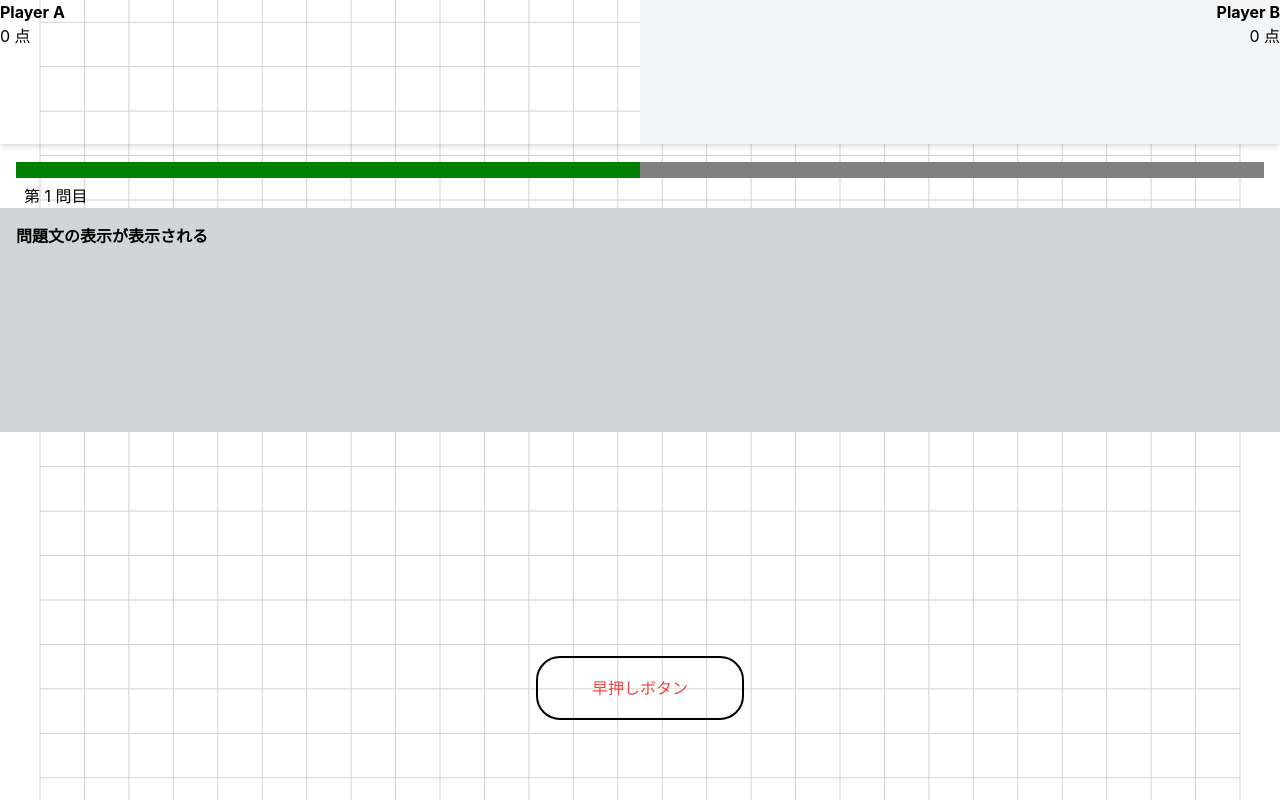
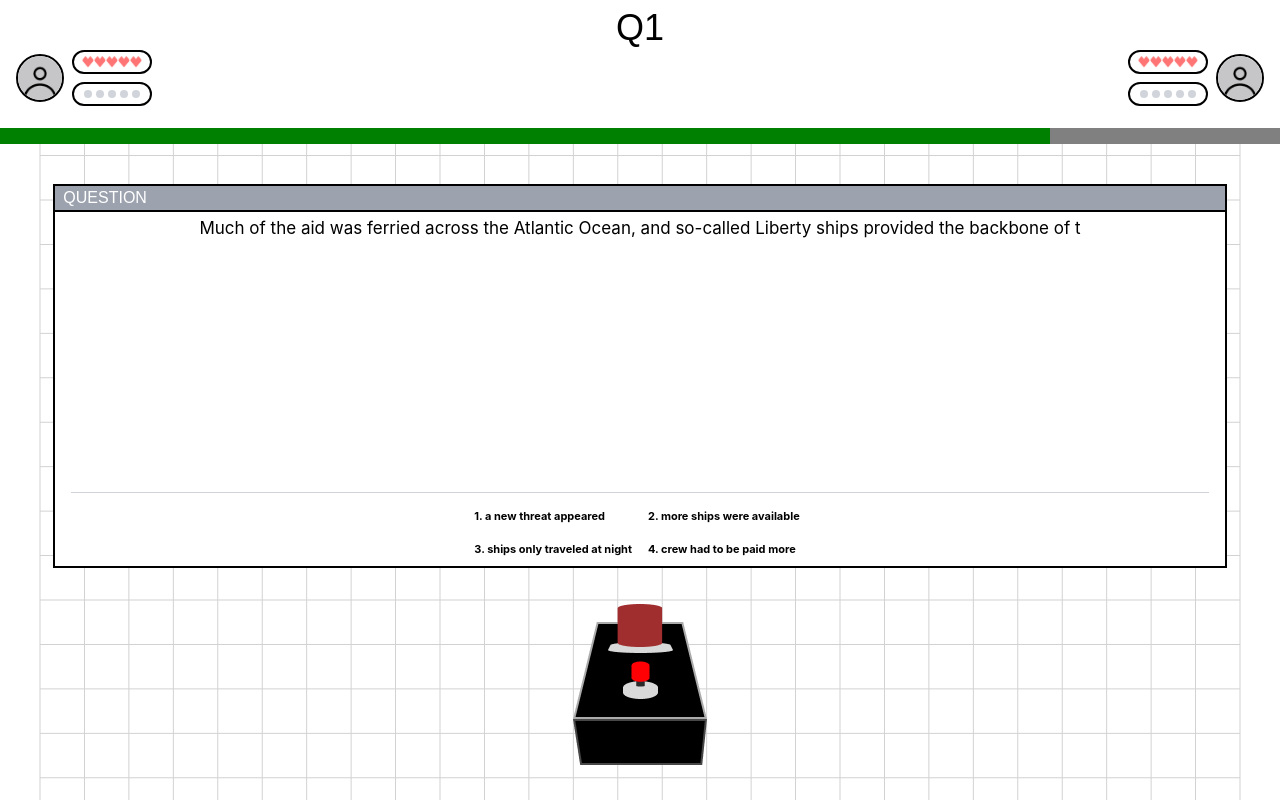
Before and after one commit to Kazu-1024/kazuyoshi-temp-, a React (Create React App) app: page /InGame in a window 1280 px wide. Built offline with nearby package versions, Linux system fonts and the light colour scheme; the HTML template or start-up script is replaced by a standard one.

Commit message:
add: InGame compornent

```diff
--- a/src/components/inGame/InGame.jsx
+++ b/src/components/inGame/InGame.jsx
@@ -1,79 +1,235 @@
-import React, {useState} from 'react'
+import React, {useState,useEffect} from 'react'
+import Choices from './Choices';
+import defaultIcon from '../../assets/images/defaultIcon.png';
+import Button from '../../assets/images/Button.png';
+import heart from '../../assets/images/heart.png';
 
 const InGame = () => {
+  // 対戦中のスコアを管理する変数
   const [scoreA, setScoreA] = useState(0);
   const [scoreB, setScoreB] = useState(0);
-  const [timeLeft, setTimeLeft] = useState(50);
-  const [showChoices, setShowChoices] = useState(false);
-  const [currentQuestion, setCurrentQuestion] = useState(1);
-  const [choices, setChoices] = useState(['選択肢1', '選択肢2', '選択肢3', '選択肢4']);
+  // プレイヤーの残機
+  const [hpA, setHpA] = useState(5);
+  const [hpB, setHpB] = useState(5);
 
-  const handleFastBtn = () => {
-    setShowChoices(true);
+  const [timeLeft, setTimeLeft] = useState(100);  // 問題ごとの残り時間
+  const [showChoices, setShowChoices] = useState(false);  // 問題選択肢の表示/非表示
+  const [selectedChoice, setSelectedChoice] = useState(null); // 選択された解答を保持
+  const [currentQuestion, setCurrentQuestion] = useState(1);  // 現在の問題番号
+  const [isPaused, setIsPaused] = useState(false);  // タイマーの停止/開始の制御
+  const [answerPhase, setAnswerPhase] = useState(false);
+
+  // テキストの表示、タイマーを管理するためのRef
+  const displayTextTimerRef = React.useRef(null);
+  const timerIntervalRef = React.useRef(null);
+
+  // 問題文の表示用
+  const [displayText, setDisplayText] = useState("");
+
+  // サンプル問題のデータ
+  const sampleQuestion = {
+    questionText:
+    'Much of the aid was ferried across the Atlantic Ocean, and so-called Liberty ships provided the backbone of this effort. Thanks to technological improvements, crossing the often-rough Atlantic had generally become a less dangerous prospect for ships in the 1940s than it had been just a few decades earlier. In wartime, however, (       ). Liberty ships were slow, and German submarines patrolled Atlantic waters. Attacks were a constant worry, and some ships along with their crews were lost.',
+    choices: [
+    'a new threat appeared',
+    'more ships were available',
+    'ships only traveled at night',
+    'crew had to be paid more',
+    ],
+    correctAnswer: 'a new threat appeared',
+  };
+
+  // 文字を一文字ずつ表示
+  useEffect(() => {
+    if (!isPaused) {
+      displayTextTimerRef.current = setInterval(() => {
+        setDisplayText((prev) => {
+          const nextIndex = prev.length;
+          if (nextIndex < sampleQuestion.questionText.length) {
+            return prev + sampleQuestion.questionText[nextIndex];
+          } else {
+            clearInterval(displayTextTimerRef.current);
+            return prev;
+          }
+        });
+      }, 50);
+    } else {
+      clearInterval(displayTextTimerRef.current);  // isPausedがtrueの場合は停止
+    }
+
+    return () => clearInterval(displayTextTimerRef.current);
+  }, [isPaused, sampleQuestion.questionText]);
+
+  // タイマー
+  useEffect(() => {
+    if (!isPaused) {
+      timerIntervalRef.current = setInterval(() => {
+        setTimeLeft((prevTime) => (prevTime <= 0 ? 0 : prevTime - 1));
+      }, 300);
+    } else {
+      clearInterval(timerIntervalRef.current);  // isPausedがtrueの場合は停止
+    }
+
+    return () => clearInterval(timerIntervalRef.current);
+  }, [isPaused]);
+
+  // 早押しボタンがクリックされたときの処理
+  const handlePlayerClick = () => {
+    setIsPaused(true);  // タイマーを停止
+    clearInterval(displayTextTimerRef.current);  // テキスト表示タイマーを停止
+    clearInterval(timerIntervalRef.current);  //対戦中のタイマーを停止
+    setAnswerPhase(true); //解答フェーズに移行
+;   setShowChoices(true); // 選択肢を表示
   }
 
-  //サンプルのための変数
-  const correctChoices = ['選択肢1']
+  // 解答選択時の処理
+  const handleChoiceSelect = (choice) => {
+    setSelectedChoice(choice);  // 選択した解答をセット
+    setShowChoices(false); // 選択肢を非表示
+
+    // とりあえずプレイヤーAの加点処理
+    // ここらへんはバックでやると思う
+    const isCorrect = choice === sampleQuestion.correctAnswer;
+    setScoreA(isCorrect ? scoreA + 1 : scoreA);
+    setCurrentQuestion(isCorrect ? currentQuestion + 1 : currentQuestion);
+    setIsPaused(false);
+  };
+
+  // 解答の残り時間がなくなった場合
+  const handleTimeOut = () => {
+    setShowChoices(false); // 選択肢を非表示
+    setIsPaused(false); // タイマー再開
+    setAnswerPhase(false); // 解答フェーズを終了
+  };
+
+  const renderHpDots = (hp, isPlayerB = false) => {
+    // HP表示用の配列を作成
+    const hpArray = Array.from({ length: 5 });
+
+    return hpArray.map((_, index) => {
+      const displayOrder = isPlayerB ? hpArray.length - 1 - index : index; // Bは逆順でひょじ
+      return (
+        <span
+          key={index}
+          className={`relative w-3 h-3 ${displayOrder < hp ? '' : ''}`}
+        >
+          {displayOrder < hp ? (
+            <img src={heart} alt="heart" className="w-full h-full" />
+          ) : (
+            <div className="absolute inset-0 m-auto w-1 h-1 rounded-full bg-black" />
+          )}
+        </span>
+      );
+    });
+  };
+
+
+  const renderScoreDots = (score, isPlayerB = false) => {
+    // スコア表示用の配列を作成
+    const scoreArray = Array.from({ length: 5 });
+
+    return scoreArray.map((_, index) => {
+      const displayOrder = isPlayerB ? scoreArray.length - 1 - index : index; // Bは逆順で表示
+      return (
+        <span
+          key={index}
+          className={`relative w-3 h-3 ${displayOrder < score ? "" : ""}`}
+        >
+          {displayOrder < score ? (
+            <div className="absolute inset-0 m-auto w-2 h-2 rounded-full bg-black" />
+          ) : (
+            <div className="absolute inset-0 m-auto w-2 h-2 rounded-full bg-gray-300" />
+          )}
+        </span>
+      )
+    })
+  };
 
 
   return (
     <>
-      <div className="flex flex-col h-full">
+      <div className="relative flex flex-col h-full">
+        {showChoices && (
+          <div className="absolute inset-0 bg-gray-500 bg-opacity-50 z-20" />
+        )}
         {/*　対戦者の情報を表示 */}
-        <div className="flex w-full grid-cols-2 shadow-md min-h-36">
+        <div className="flex w-full grid-cols-2 shadow-md h-32 bg-white z-10">
             {/* player A */}
-            <div className="w-full">
-              <image src="#" alt="player A Icon" className="w-12 h-12 rounded-full" />
-              <h3 className="font-bold">Player A</h3>
-              <p className="">{scoreA} 点</p>
+            <div className="w-full flex items-center mt-7">
+              <div className="flex items-center w-5/6 h-2/3 pl-2 ml-2">
+                <img src={defaultIcon} alt="player A Icon" className="w-12 h-12 rounded-full mr-2 border-2 border-black" />
+                <div className="flex flex-col">
+                <div className="flex border-2 rounded-3xl border-black px-2 py-1">{renderHpDots(hpA)}</div>
+                <div className="flex border-2 rounded-3xl border-black px-2 py-1 mt-2">{renderScoreDots(scoreA)}</div>
+                </div>
+              </div>
             </div>
             {/* player B */}
-            <div className="w-full bg-gray-100 text-right">
-              <image src="#" alt="player B Icon" className="w-12 h-12 rounded-full" />
-              <h3 className="font-bold">Player B</h3>
-              <p className="">{scoreB} 点</p>
+            <div className="w-full flex items-center justify-end mt-7">
+              <div className="flex items-center w-5/6 h-2/3 pr-2 mr-2">
+                {/* スコアとHPを右寄せ */}
+                <div className="flex flex-col items-end ml-auto">
+                  <div className="flex border-2 rounded-3xl border-black px-2 py-1">{renderHpDots(hpB, true)}</div> {/* BのHPは逆順 */}
+                  <div className="flex border-2 rounded-3xl border-black px-2 py-1 mt-2">{renderScoreDots(scoreB, true)}</div>
+                </div>
+                {/* アイコンはそのまま右端 */}
+                <img src={defaultIcon} alt="player B Icon" className="w-12 h-12 rounded-full ml-2 border-2 border-black" />
+               </div>
+            </div>
+
+            {/* 現在の問題数 */}
+            <div className="absolute right-0 left-0 mx-auto w-full text-center mt-2">
+              <p className="font-kdam text-4xl">Q{currentQuestion}</p>
             </div>
         </div>
 
         {/* 問題のタイムバー */}
-        <div className="w-full pt-4 px-4">
-          <progress value={timeLeft} max="100" className="w-full h-4 bg-gray-300 rounded-full">{timeLeft}%</progress>
-        </div>
-
-        {/* 現在の問題数 */}
-        <div className="w-full text-left pl-6">
-          第 {currentQuestion} 問目
-        </div>
+        <progress value={timeLeft} max="100" className="w-full h-4 z-10">{timeLeft}%</progress>
 
         {/* 問題文のテキスト表示 */}
-        <div id="showQuestions" className="w-full p-4 h-56 bg-gray-300">
-          <p className="font-bold">問題文の表示が表示される</p>
+        <div className="w-11/12 h-[48dvh] mt-10 mx-auto border-2 border-black bg-white z-20">
+          <p className="font-iceland pl-2 text-white bg-gray-400 border-b-2 border-black">QUESTION</p>
+          {/* 問題文表示エリア */}
+          <div className="flex flex-col items-center justify-center">
+            <div className="h-[35dvh] pt-1 px-3 text-[17px] overflow-y-scroll">
+              {displayText}
+            </div>
+            {/* 中央線 */}
+            <div className="relative w-full mb-4">
+              <div className="absolute inset-x-4 border-t border-gray-300" />
+            </div>
+            {/* 解答の選択肢を表示 */}
+            <div className="grid grid-cols-2 gap-4 text-[11px] font-inter font-bold">
+              {sampleQuestion.choices.map((choice, index) => (
+                <div key={index} className="">
+                  {index + 1}. {choice}
+                </div>
+              ))}
+            </div>
+          </div>
         </div>
 
         {/* 早押しボタン、問題の選択肢、解説の表示エリア（早押しボタンが押されたら問題の選択肢の表示、問題が解かれたら、解説の表示） */}
-        <div className="flex flex-col flex-grow w-full">
+        <div className="flex flex-col flex-grow w-full relative items-center">
           {/* 選択肢の表示 */}
           {showChoices && (
-            <div className="pt-10 grid grid-cols-2 gap-4">
-              {choices.map((choice, index) => (
-                <button
-                  key={index}
-                  className="border rounded-lg py-2 bg-white shadow-md hover:bg-gray-100 h-20"
-                >
-                  {choice}
-                </button>
-              ))}
+            <div className="absolute flex top-5 items-center justify-center bg-gray-100 rounded-3xl shadow-lg w-10/12 h-56 mx-auto z-20">
+              <Choices choices={sampleQuestion.choices} onChoiceSelect={handleChoiceSelect}  onTimeOut={handleTimeOut}/>
             </div>
           )}
           {/* ボタンのスタイル */}
-          {!showChoices && (
-            <div className="flex h-full w-full items-end justify-center p-20">
-              <div className="border-2 border-black rounded-3xl w-52 h-16 flex justify-center">
-                <button type="button" className="text-red-500 w-full h-full" onClick={handleFastBtn}>早押しボタン</button>
-              </div>
-            </div>
-          )}
+            <button type="button" className="mx-auto my-auto z-10" onClick={handlePlayerClick} >
+              <img src={Button} draggable="false"/>
+            </button>
         </div>
+        {/* 正誤判定結果の表示 */}
+        {selectedChoice && (
+          <div className="absolute top-1/2 left-1/2 transform -translate-x-1/2 -translate-y-1/2 w-full h-10 bg-gray-600 bg-opacity-50  text-white flex items-center justify-center z-30">
+            <span className="text-lg font-bold">
+              {selectedChoice === sampleQuestion.correctAnswer ? '正解！' : '不正解！'}
+            </span>
+          </div>
+        )}
       </div>
     </>
   )
```
